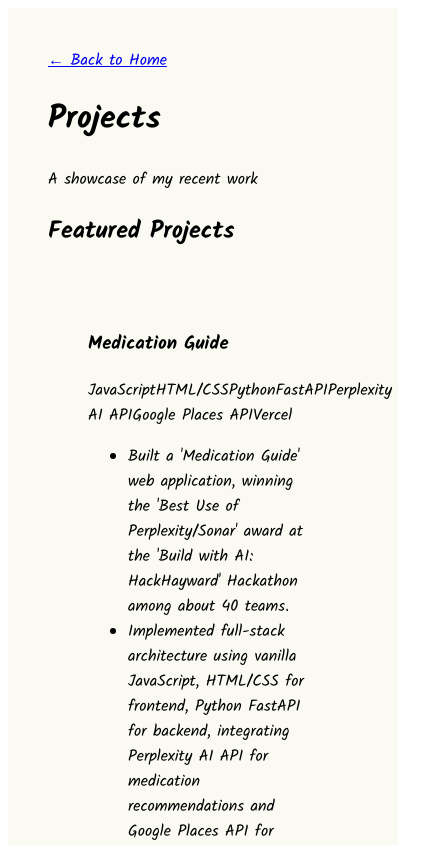
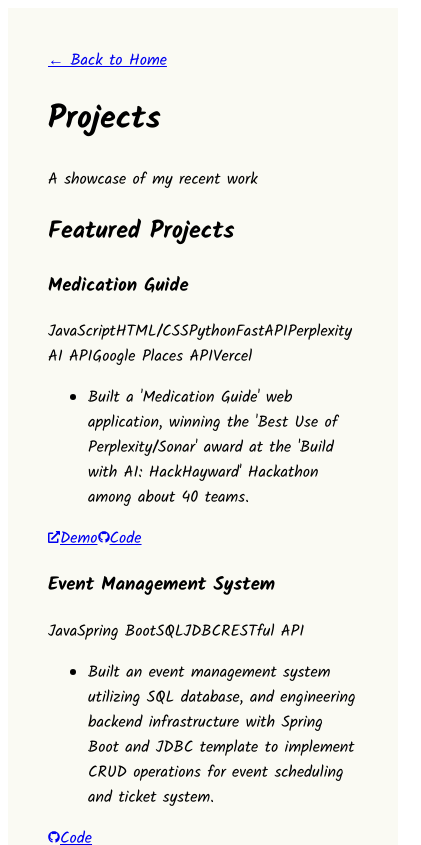
Before and after one commit to driffe/ohblog, a Next.js app in the folder oh-blog/: page /content/projects in a window 390 px wide. Shown: the top 845 px of the page, 421 px wide, since content can reach past the window. Built offline with nearby package versions, Linux system fonts and the light colour scheme.

Commit message:
layout for mobile

```diff
--- a/oh-blog/pages/content/playground.tsx
+++ b/oh-blog/pages/content/playground.tsx
@@ -31,7 +31,7 @@
 
 const AwardCard = ({ title, year }: AwardCardProps) => {
   return (
-    <div className="bg-white rounded-xl shadow-lg p-6 flex items-start gap-4">
+    <div className="bg-color rounded-xl shadow-lg p-6 flex items-start gap-4">
       <div className="text-3xl text-yellow-500 mt-1">
         <FaTrophy />
       </div>
@@ -115,7 +115,7 @@
               href="https://www.instagram.com/dancing_bottle/"
               target="_blank"
               rel="noopener noreferrer"
-              className="inline-flex items-center justify-center gap-2 bg-white hover:bg-gray-100 text-red-500 font-bold px-6 py-3 rounded-full shadow-md transition-all hover:shadow-lg"
+              className="inline-flex items-center justify-center gap-2 bg-color hover:bg-gray-100 text-red-500 font-bold px-6 py-3 rounded-full shadow-md transition-all hover:shadow-lg"
             >
               <svg xmlns="http://www.w3.org/2000/svg" className="h-5 w-5" fill="none" viewBox="0 0 24 24" stroke="currentColor">
                 <path strokeLinecap="round" strokeLinejoin="round" strokeWidth={2} d="M4 16l4.586-4.586a2 2 0 012.828 0L16 16m-2-2l1.586-1.586a2 2 0 012.828 0L20 14m-6-6h.01M6 20h12a2 2 0 002-2V6a2 2 0 00-2-2H6a2 2 0 00-2 2v12a2 2 0 002 2z" />
--- a/oh-blog/pages/content/projects.tsx
+++ b/oh-blog/pages/content/projects.tsx
@@ -18,36 +18,36 @@
 
 const ProjectCard = ({ title, description, demoLink, codeLink, technologies }: ProjectProps) => {
   return (
-    <div className="back rounded-xl shadow-lg p-6 mb-8">
-      <h3 className="text-2xl font-bold mb-4">{title}</h3>
+    <div className="bg-color rounded-xl shadow-lg p-4 sm:p-6 mb-8">
+      <h3 className="text-lg sm:text-2xl font-bold mb-2 sm:mb-4">{title}</h3>
 
       {/* Technologies used */}
-      <div className="flex flex-wrap gap-2 mb-4">
+      <div className="flex flex-wrap gap-1 sm:gap-2 mb-3 sm:mb-4">
         {technologies.map((tech, index) => (
-          <span key={index} className="bg-blue-100 text-blue-800 text-xs font-medium px-2.5 py-0.5 rounded-full">
+          <span key={index} className="bg-blue-100 text-blue-800 text-xs font-medium px-2 py-0.5 rounded-full">
             {tech}
           </span>
         ))}
       </div>
 
       {/* Description points */}
-      <ul className="list-disc ml-5 space-y-2 mb-6">
+      <ul className="list-disc pl-5 space-y-3 text-sm sm:text-base mb-4 sm:mb-6">
         {description.map((point, index) => (
-          <li key={index} className="text-gray-700">{point}</li>
+          <li key={index} className="text-gray-700 pb-1 break-words">{point}</li>
         ))}
       </ul>
 
       {/* Links */}
-      <div className="flex flex-wrap gap-3">
+      <div className="flex flex-wrap gap-2 sm:gap-3">
         {demoLink && (
           <a
             href={demoLink}
             target="_blank"
             rel="noopener noreferrer"
-            className="bg-blue-500 hover:bg-blue-600 text-white px-4 py-2 rounded-full flex items-center gap-2"
+            className="bg-blue-500 hover:bg-blue-600 text-white text-sm px-3 sm:px-4 py-1.5 sm:py-2 rounded-full flex items-center gap-1 sm:gap-2"
           >
-            <FaExternalLinkAlt />
-            Live Demo
+            <FaExternalLinkAlt size={12} />
+            Demo
           </a>
         )}
         {codeLink && (
@@ -55,10 +55,10 @@
             href={codeLink}
             target="_blank"
             rel="noopener noreferrer"
-            className="bg-gray-700 hover:bg-gray-800 text-white px-4 py-2 rounded-full flex items-center gap-2"
+            className="bg-gray-700 hover:bg-gray-800 text-white text-sm px-3 sm:px-4 py-1.5 sm:py-2 rounded-full flex items-center gap-1 sm:gap-2"
           >
-            <FaGithub />
-            View Code
+            <FaGithub size={12} />
+            Code
           </a>
         )}
       </div>
@@ -72,7 +72,6 @@
       title: "Medication Guide",
       description: [
         "Built a 'Medication Guide' web application, winning the 'Best Use of Perplexity/Sonar' award at the 'Build with AI: HackHayward' Hackathon among about 40 teams.",
-        "Implemented full-stack architecture using vanilla JavaScript, HTML/CSS for frontend, Python FastAPI for backend, integrating Perplexity AI API for medication recommendations and Google Places API for pharmacy location services."
       ],
       demoLink: "https://medication-recommend.vercel.app/",
       codeLink: "https://github.com/driffe/Medication-Recommend",
--- a/oh-blog/styles/globals.css
+++ b/oh-blog/styles/globals.css
@@ -16,6 +16,9 @@
 .back {
     background-color: #fafaf3;
     padding: 2.5rem;
+}
+.bg-color {
+    background-color: #fafaf3;
 }
 
 .main {
@@ -89,6 +92,22 @@
 }
 
 @media (min-width: 640px) and (max-width: 767px) {
+
+      /* 텍스트 최적화 */
+    .text-sm, .text-base {
+        line-height: 1.6;
+    }
+
+    /* 목록 스타일 개선 */
+    ul.list-disc li {
+        margin-bottom: 0.5rem;
+    }
+
+    /* 텍스트 줄바꿈 최적화 */
+    .break-words {
+        word-break: break-word;
+        hyphens: auto;
+    }
     .menu-container {
         grid-template-columns: 1fr 1fr;
     }
```
Also changed, not shown: oh-blog/pages/content/experiences.tsx (+10 -8 lines).
